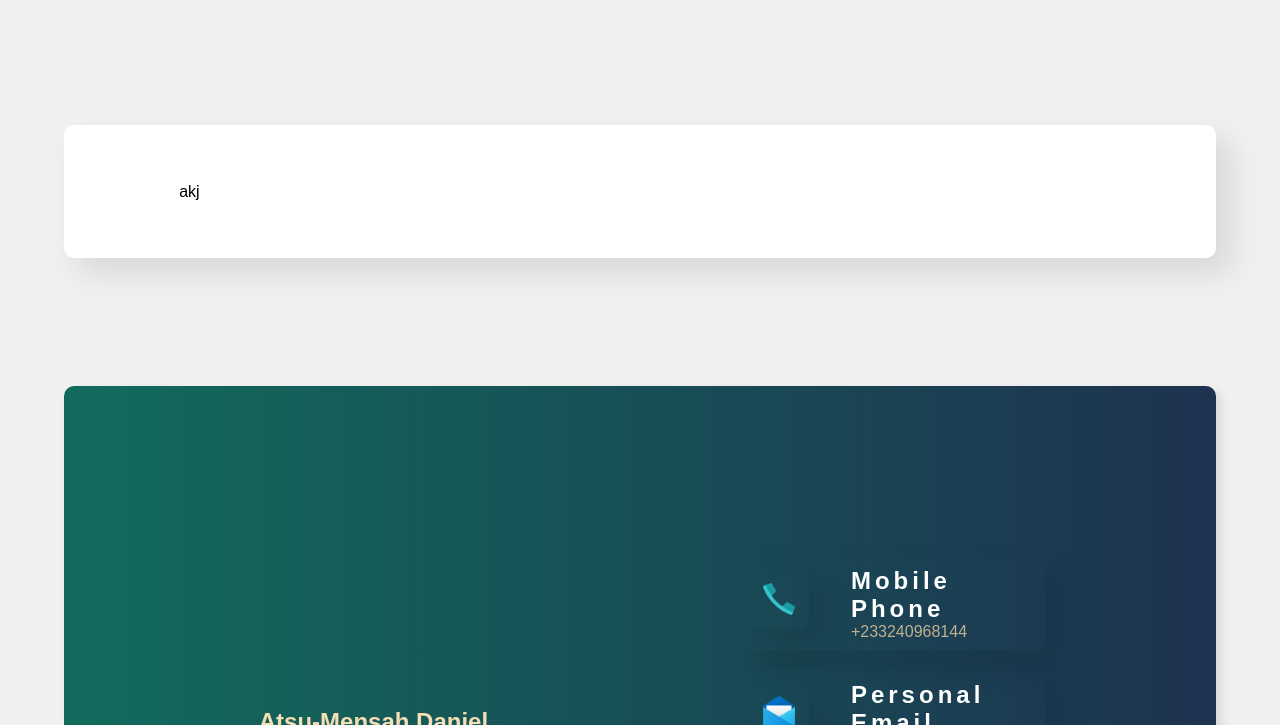
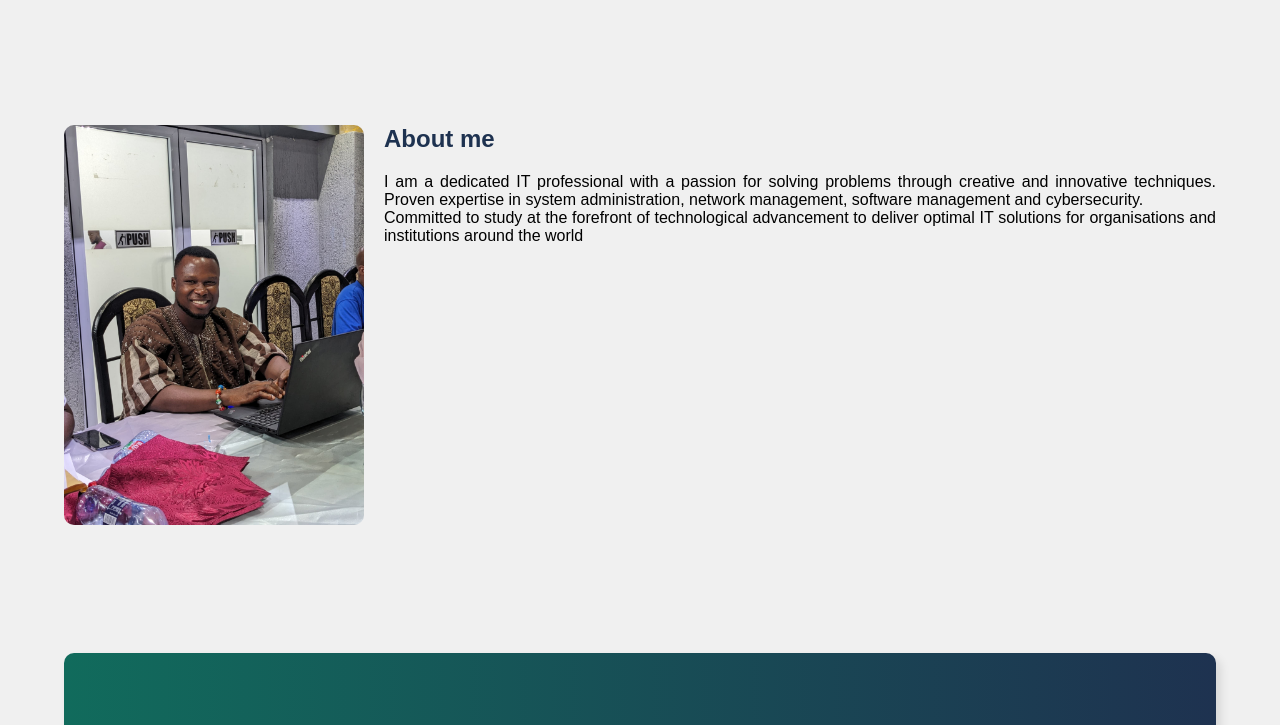
Before and after one commit to Gebu-Eyram/1, a plain HTML site: page index.html in a window 1280 px wide. Shown: the part 618-1343 px from the top of the page. Drawn offline with Linux system fonts and the light colour scheme.

Commit message:
Finally added the about section, hurrah!

```diff
--- a/index.html
+++ b/index.html
@@ -37,9 +37,8 @@
                 <p>I am an educational activist and I am ever ready to be at your service. <br>
                 You can reach out to me on the links below.
                 </p>
-                <div class="under">
+
                 <a class="contactme" href="#contact-info">Contact Me &#8594;</a>
-            </div>
             </div>
             <div class="homeimage">
 
@@ -50,9 +49,17 @@
     </section>
 
 
-<section id="brief">
+<section id="about">
         <div class="container">
-           akj
+            <img src="images/picture for carousel 1.jpg" class="aboutimage">
+
+           <div class="about-text">
+            <h1>About me</h1>
+            <p>I am a dedicated IT professional with a passion for solving problems through creative and innovative techniques.
+            Proven expertise in system administration, network management, software management and cybersecurity. <br>
+            Committed to study at the forefront of technological advancement to deliver optimal IT solutions for organisations and institutions around the world
+            </p>
+           </div>
         </div>
 </section>
 
--- a/style.css
+++ b/style.css
@@ -174,19 +174,41 @@ header nav ul li a:hover:after{
 
 
 
-/* --------------- Services ---------------- */
+/* --------------- About Section ---------------- */
 
-#brief{
+#about{
     padding: 5%;
 
 }
+.aboutimage{
+    width: 350px;
+    height: 400px;
+    border-radius: 10px;
+    object-fit: cover;
+    object-position:top;
+    }
 
-#brief .container{
-    background: white;
-    box-shadow: 15px 15px 30px rgba(0, 0, 0, 0.1);
-    border-radius: 10px;
-    padding: 5% 10%;
+
+
+.about-text p{
+    text-align: justify;
+    flex: 1;
+
 }
+#about .container{
+    display: flex;
+    justify-content: space-between;
+    align-items: flex-start;
+    gap: 20px;
+    min-height: 50vh;
+    width: 100%;
+    flex-wrap: no-wrap;
+}
+#about h1{
+    color: #1e3250;
+    margin-bottom: 20px;
+}
+
 
 
 
@@ -490,11 +512,7 @@ footer p{
         font-size: 70%;
     }
 
-    #about .container{
-        flex-direction: column;
-        justify-content: center;
-        align-items: center;
-    }
+
 
     nav ul{
         position: fixed;
@@ -559,6 +577,13 @@ footer p{
         justify-content: center;
         align-items: center
     }
+
+    #about .container{
+        flex-direction: column;
+        justify-content: center;
+        align-items: center;
+    }
+
     .contactme{
         width: 100%;
         align-self: center;
@@ -572,7 +597,7 @@ footer p{
 }
 
 @media (max-width:420px) {
-    .homeimage{
+    .homeimage, .aboutimage{
         width: 350px;
         height: 400px;
         border-radius: 10px;
@@ -581,7 +606,7 @@ footer p{
 }
 
     @media (max-width:380px) {
-        .homeimage{
+        .homeimage, .aboutimage{
             justify-self: center;
             align-self: center;
             width: 300px;
```
